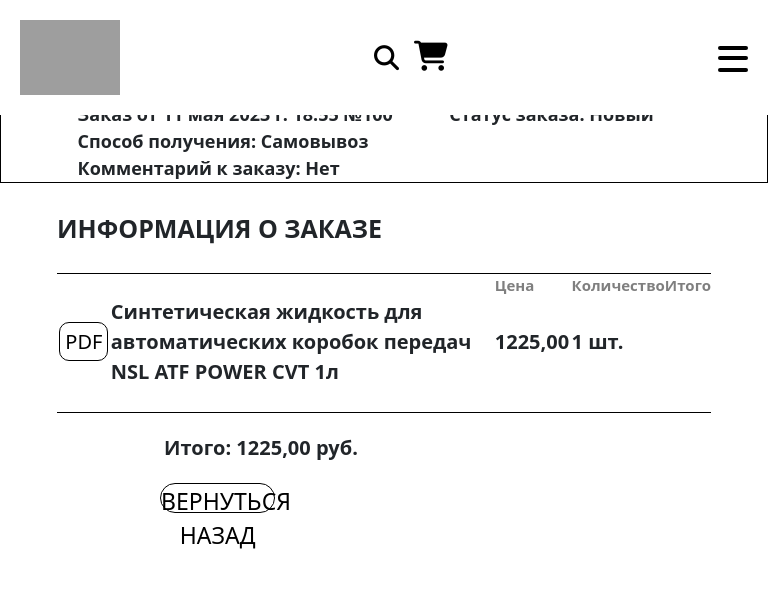
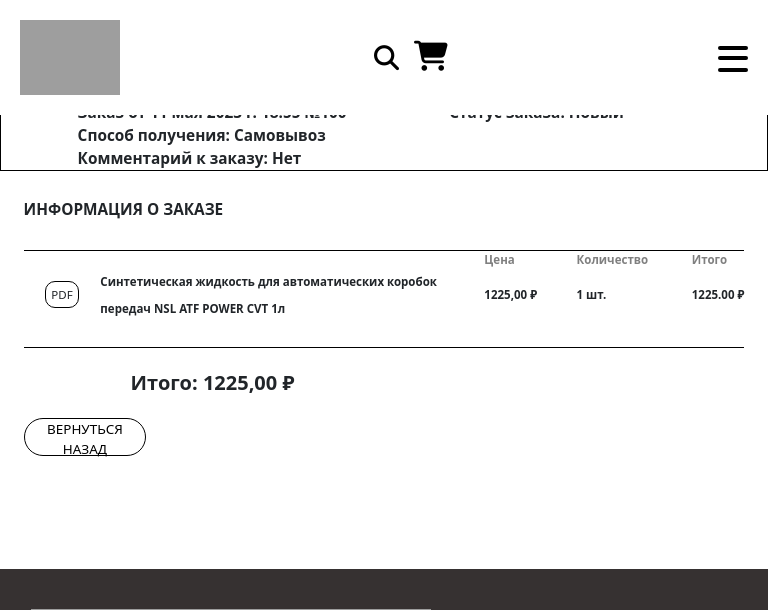
Before and after one commit to Peachoopeado/ESHOP3, a Django app: page /account/order/100/ in a window 768 px wide. Shown: the top 610 px of the page. Run offline with Django 4.2, Linux system fonts and the light colour scheme; a user stored in the database is signed in; data comes from the database, SQL or seed files in the repository; both versions use the stored data as it was after the commit; parts of the project's set-up code (start-up, migrations or seed data) failed here and were passed over; some libraries are stand-ins or nearby versions; grey boxes are pictures that could not be loaded.

Commit message:
Адаптив личного кабинета

```diff
--- a/account/templates/account/dashboard.html
+++ b/account/templates/account/dashboard.html
@@ -59,12 +59,11 @@
                                         <tbody>
                                         <tr>
                                             <td>Заказ №{{ order.id }} от {{ order.created|date:"d.m.y" }}</td>
-                                            <td>Статус заказа:</td>
+                                            <td>Статус: {{ order.get_status_display }}</td>
                                         </tr>
                                         <tr>
                                             <td>Доставка по адресу: {{ order.address }}</td>
-                                            <td><a href="{% url 'order-detail' order.id %}"><u>Подробнее о
-                                                заказе</u></a></td>
+                                            <td><a href="{% url 'order-detail' order.id %}"><small>Подробнее</small></a></td>
                                         </tr>
                                         </tbody>
                                     </table>
--- a/orders/models.py
+++ b/orders/models.py
@@ -21,8 +21,8 @@ class Order(models.Model):
     email = models.EmailField('Email', null=True)
     address = models.CharField('Адрес', max_length=250)
     postal_code = models.CharField('Почтовый индекс', max_length=20)
-    way_to_get = models.CharField(max_length=200, null=True)
-    comment = models.TextField(null=True)
+    way_to_get = models.CharField(max_length=200, null=True, blank=True)
+    comment = models.TextField(null=True, blank=True)
     # items = models.ManyToManyField(Product)
     created = models.DateTimeField(auto_now_add=True)
     updated = models.DateTimeField(auto_now=True)
--- a/orders/templates/orders/order/order_detail.html
+++ b/orders/templates/orders/order/order_detail.html
@@ -44,16 +44,16 @@
                                 </thead>
                                 <tbody>
                                 <tr>
-                                    <td><a href="">PDF</a></td>
+                                    <td><a href="{{ item.product.tech_desc }}">PDF</a></td>
                                     <td>{{ item.product.name }}</td>
-                                    <td>{{ item.price }}</td>
+                                    <td>{{ item.price }} &#8381</td>
                                     <td>{{ item.quantity }} шт.</td>
-                                    <td>{{ item.get_total_cost }}</td>
+                                    <td class="total-price"></td>
                                 </tr>
                                 </tbody>
                             </table>
                         {% endfor %}
-                        <p id="summ">Итого: {{ order.get_total_cost }} руб.</p>
+                        <p id="summ">Итого: {{ order.get_total_cost }} &#8381</p>
                         <button id="back" onclick="window.location.href='{% url 'dashboard' %}'" >Вернуться назад</button>
                     </div>
 
@@ -63,4 +63,20 @@
         </div>
     </div>
 
+    <script>
+    document.addEventListener("DOMContentLoaded", function() {
+        const rows = document.querySelectorAll(".order_goods_table tbody tr");
+        rows.forEach(function(row) {
+            const priceCell = row.querySelector("td:nth-child(3)");
+            const quantityCell = row.querySelector("td:nth-child(4)");
+            const totalPriceCell = row.querySelector(".total-price");
+
+            const price = parseFloat(priceCell.textContent);
+            const quantity = parseInt(quantityCell.textContent);
+            const totalPrice = price * quantity;
+
+            totalPriceCell.innerHTML = totalPrice.toFixed(2) + " &#8381";
+        });
+    });
+</script>
 {% endblock %}
--- a/shop/static/shop/css/style.css
+++ b/shop/static/shop/css/style.css
@@ -2655,7 +2771,23 @@ input[type="number"]::-webkit-outer-spin-button {
 .order_detail_table_body {
     width: 80%;
 }
-
+@media screen and (max-width: 768px){
+    .order_detail_table{
+        font-size: 3vw;
+    }
+}
+@media screen and (min-width: 768px) and (max-width: 1200px){
+    .order_detail_table{
+        font-size: 2vw;
+
+    }
+}
+@media screen and (min-width: 1200px){
+    .order_detail_table{
+        font-size: 1.5vw;
+
+    }
+}
 .order_info_frame {
     display: flex;
     align-items: center;
@@ -2673,20 +2805,27 @@ input[type="number"]::-webkit-outer-spin-button {
 }
 
 .order_info_body h1 {
-    font-size: 25px;
     font-weight: bold;
     text-transform: uppercase;
     margin: 30px 0;
 }
 
 .order-positions {
-    width: 90%;
+    width: 100%;
     border: 1px solid black;
     background: #FBFBFB;
     box-shadow: 2px 2px 10px 4px rgba(0, 0, 0, 0.1);
     margin-bottom: 10px;
 }
-
+.order-positions a {
+    border: 1px solid black;
+    border-radius: 7px;
+    width: 80%;
+    display: flex;
+    align-content: center;
+    justify-content: center;
+
+}
 .order-positions td {
     font-weight: bold;
 }
@@ -2695,38 +2834,61 @@ input[type="number"]::-webkit-outer-spin-button {
     width: 80%;
     height: 30px;
 }
+.order-positions td:nth-child(2) {
+    text-align: center;
+}
+.order-positions td:last-child{
+    display: flex;
+    align-items: center;
+    justify-content: center;
+}
+@media screen and (max-width: 768px){
+    .order_info_body h1{
+        font-size: 3vw;
+    }
+    .order-positions td:last-child a{
+        width: 20vw;
+        font-size: 3vw;
+    }
+}
+@media screen and (min-width: 768px) and (max-width: 1200px){
+    .order_info_body h1{
+        font-size: 2vw;
+    }
+}
+@media screen and (min-width: 1200px){
+    .order_info_body h1{
+        font-size: 1.75vw;
+    }
+}
 
 .order_goods_table thead th {
     color: rgba(0, 0, 0, 0.5);
-    font-size: 15px;
     border-top: 1px solid black;
 }
 
 .order_goods_table tr td {
     font-weight: 700;
-    font-size: 20px;
-    line-height: 47px;
     height: 75px;
     padding-bottom: 25px;
     border-bottom: 1px solid black;
 }
 
 .order_goods_table tr td:nth-child(1) {
-    width: 7vw;
+    width: 10vw;
     text-align: center;
 }
 
 .order_goods_table tr td:nth-child(2) {
     width: 50vw;
-    line-height: 30px;
 }
 
 .order_goods_table tr td:nth-child(3) {
-    width: 10vw;
+    width: 12vw;
 }
 
 .order_goods_table tr td:nth-child(4) {
-    width: 10vw;
+    width: 15vw;
 }
 
 .order_goods_table tr td:nth-child(1) a {
@@ -2735,7 +2897,35 @@ input[type="number"]::-webkit-outer-spin-button {
     padding: 5px;
     font-weight: lighter;
 }
-
+@media screen and (max-width: 768px){
+    .order_goods_table tr td {
+        font-size: 2.5vw;
+        line-height: 17px;
+    }
+    .order_goods_table thead th{
+        font-size: 1.75vw;
+    }
+}
+@media screen and (min-width: 768px) and (max-width: 1200px){
+    .order_goods_table tr td {
+        font-size: 1.5vw;
+        line-height: 27px;
+    }
+    .order_goods_table thead th{
+        font-size: 1.5vw;
+    }
+
+}
+@media screen and (min-width: 1200px){
+    .order_goods_table tr td {
+        font-size: 1.5vw;
+        line-height: 47px;
+    }
+    .order_goods_table thead th{
+        font-size: 1vw;
+    }
+
+}
 #summ {
     margin: 20px 0 20px 107px;
     font-size: 20px;
@@ -2743,14 +2933,35 @@ input[type="number"]::-webkit-outer-spin-button {
 }
 
 #back {
-    width: 15vw;
-    height: 4vw;
+
     color: black;
-    font-size: 23px;
     text-align: center;
     text-transform: uppercase;
     border: 1px solid black;
     background: #FFFFFF;
     border-radius: 20px;
-    margin-left: 103px;
-}
+}
+
+@media screen and (max-width: 768px){
+    #back{
+        width: 25vw;
+        height: 10vw;
+        font-size: 3vw;
+    }
+}
+@media screen and (min-width: 768px) and (max-width: 1200px){
+    #back{
+        width: 16vw;
+        height: 5vw;
+        font-size: 1.75vw;
+    }
+
+}
+@media screen and (min-width: 1200px){
+    #back{
+        width: 15vw;
+        height: 4vw;
+        font-size: 1.5vw;
+    }
+
+}
```
Also changed, not shown: other parts of shop/static/shop/css/style.css (+148 -32 lines), db.sqlite3, orders/migrations/0006_alter_order_comment_alter_order_way_to_get.py (added).
